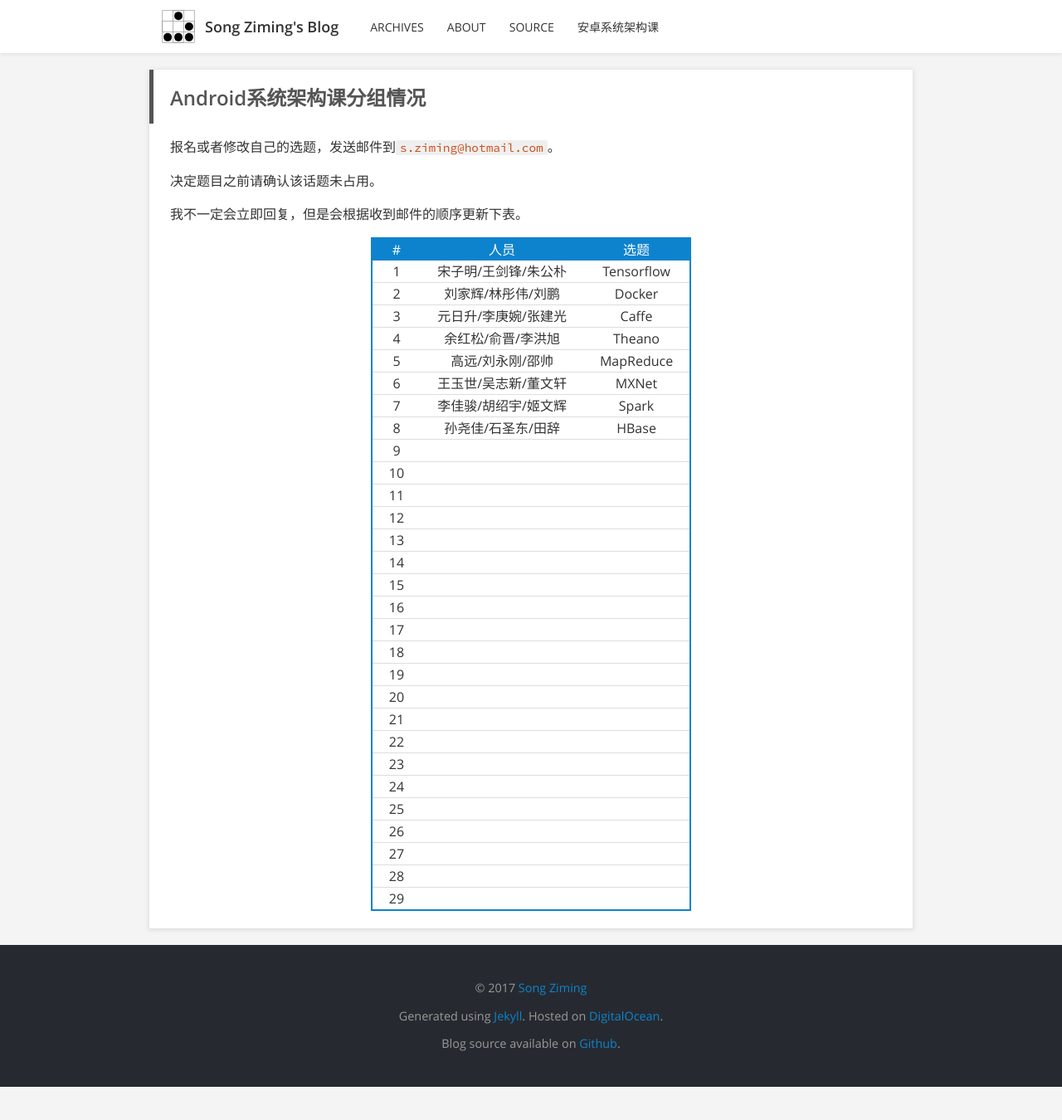
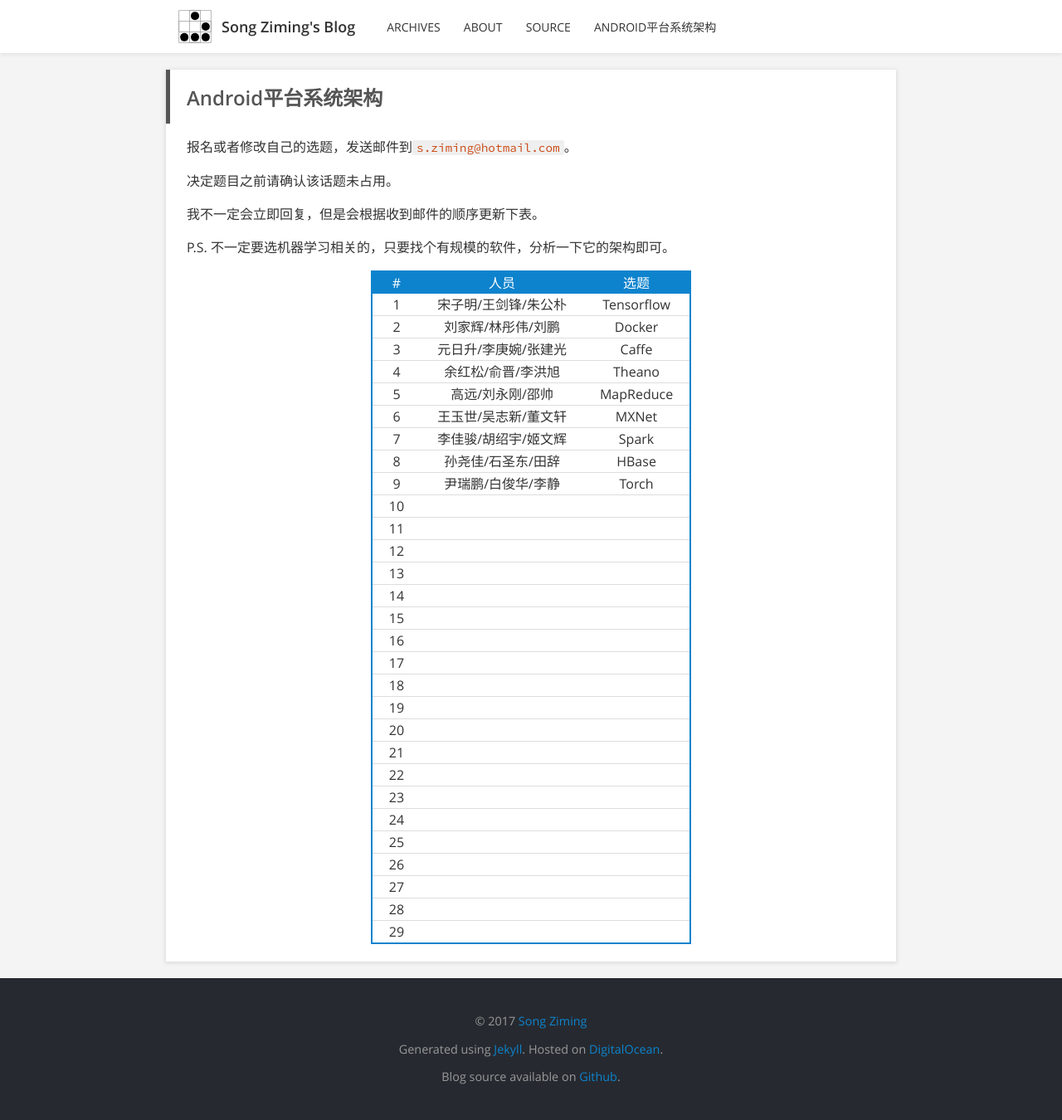
Before and after one commit to songziming/blog, a Jekyll site: the page built from arch.md, in a window 1280 px wide. Shown: the whole page at 83% size. Built offline with Jekyll 4.4.1, drawn with Linux system fonts in a browser that asks for light colours; before the commit the page ends 1310 px from its top, so only the background shows below that.

Commit message:
added records

```diff
--- a/_config.yml
+++ b/_config.yml
@@ -28,7 +28,7 @@ menu:
     archives: /archives
     about: /about
     source: https://github.com/songziming/blog
-    "安卓系统架构课": /arch
+    "Android平台系统架构": /arch
 
 links:
     荒原: http://wcqblog.github.io/
--- a/_sass/style.scss
+++ b/_sass/style.scss
@@ -70,7 +70,7 @@ a:hover {
 
 .wrapper {
     display: block;
-    max-width: 960px;
+    max-width: 920px;
     margin: 0 auto;
     padding: 0 20px;
     overflow: auto;
--- a/arch.md
+++ b/arch.md
@@ -1,5 +1,5 @@
 ---
-title: Android系统架构课分组情况
+title: Android平台系统架构
 layout: page
 ---
 
@@ -9,36 +9,38 @@ layout: page
 
 我不一定会立即回复，但是会根据收到邮件的顺序更新下表。
 
+P.S. 不一定要选机器学习相关的，只要找个有规模的软件，分析一下它的架构即可。
+
 <!-- 一人展示，其余两人负责回答问题 -->
 
-| # | 人员 | 选题 |
-|:-----:|:---------------:|:---------------:|
-|  1 | 宋子明/王剑锋/朱公朴 |   Tensorflow    |
-|  2 | 刘家辉/林彤伟/刘鹏   |   Docker        |
-|  3 | 元日升/李庚婉/张建光 |   Caffe         |
-|  4 | 余红松/俞晋/李洪旭   |   Theano        |
-|  5 | 高远/刘永刚/邵帅     |   MapReduce     |
-|  6 | 王玉世/吴志新/董文轩 |   MXNet         |
-|  7 | 李佳骏/胡绍宇/姬文辉 |   Spark         |
-|  8 | 孙尧佳/石圣东/田辞  |   HBase   |
-|  9 |                     |                                        |
-| 10 |                     |                                        |
-| 11 |                     |                                        |
-| 12 |                     |                                        |
-| 13 |                     |                                        |
-| 14 |                     |                                        |
-| 15 |                     |                                        |
-| 16 |                     |                                        |
-| 17 |                     |                                        |
-| 18 |                     |                                        |
-| 19 |                     |                                        |
-| 20 |                     |                                        |
-| 21 |                     |                                        |
-| 22 |                     |                                        |
-| 23 |                     |                                        |
-| 24 |                     |                                        |
-| 25 |                     |                                        |
-| 26 |                     |                                        |
-| 27 |                     |                                        |
-| 28 |                     |                                        |
-| 29 |                     |                                        |
+|  # |         人员         |      选题      |
+|:--:|:--------------------:|:--------------:|
+|  1 | 宋子明/王剑锋/朱公朴 |   Tensorflow   |
+|  2 | 刘家辉/林彤伟/刘鹏   |   Docker       |
+|  3 | 元日升/李庚婉/张建光 |   Caffe        |
+|  4 | 余红松/俞晋/李洪旭   |   Theano       |
+|  5 | 高远/刘永刚/邵帅     |   MapReduce    |
+|  6 | 王玉世/吴志新/董文轩 |   MXNet        |
+|  7 | 李佳骏/胡绍宇/姬文辉 |   Spark        |
+|  8 | 孙尧佳/石圣东/田辞   |   HBase        |
+|  9 | 尹瑞鹏/白俊华/李静   |   Torch        |
+| 10 |                      |                |
+| 11 |                      |                |
+| 12 |                      |                |
+| 13 |                      |                |
+| 14 |                      |                |
+| 15 |                      |                |
+| 16 |                      |                |
+| 17 |                      |                |
+| 18 |                      |                |
+| 19 |                      |                |
+| 20 |                      |                |
+| 21 |                      |                |
+| 22 |                      |                |
+| 23 |                      |                |
+| 24 |                      |                |
+| 25 |                      |                |
+| 26 |                      |                |
+| 27 |                      |                |
+| 28 |                      |                |
+| 29 |                      |                |
```
Also changed, not shown: _posts/2015-06-30-fcitx-with-qt5.md (+0 -1 lines), _posts/2016-02-24-fuck-cnki.md (+7 -7 lines).
